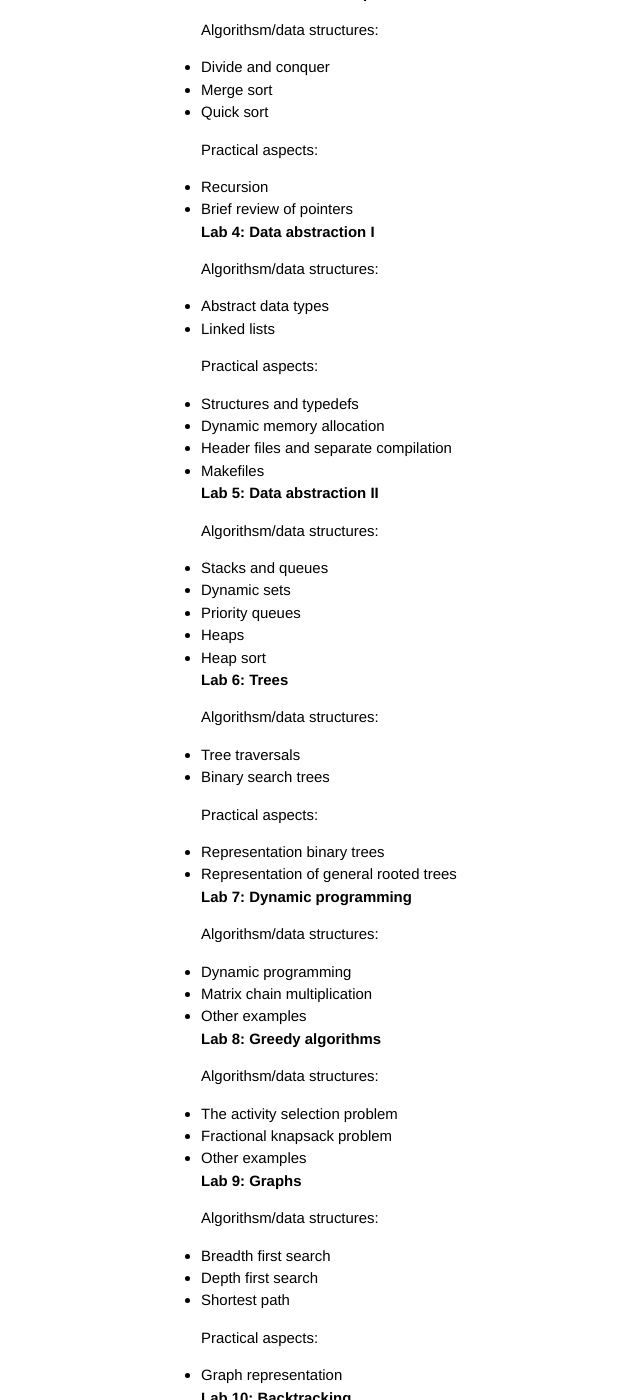
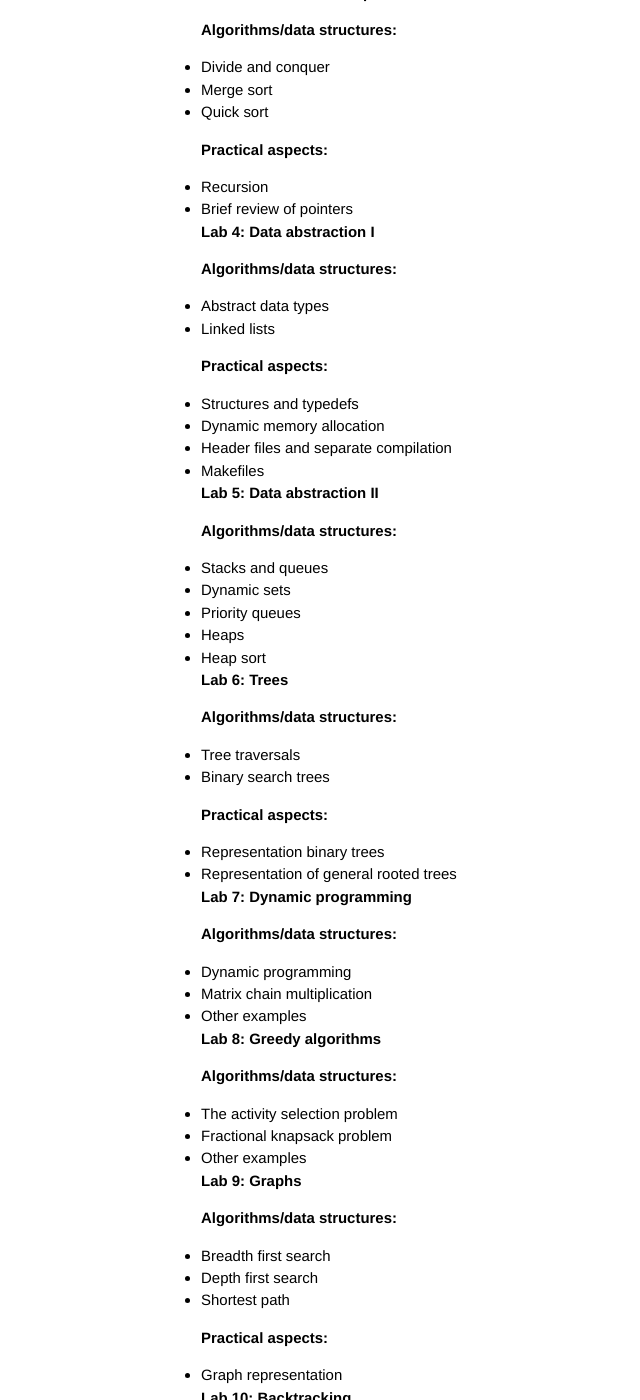
Before and after one commit to muscar/muscar.github.com, a Jekyll site: the page built from teaching/2014/spring/pt/index.html, in a window 1280 px wide and 1400 px high, scrolled down 534 px. Shown: the whole window, without its empty margins (125-765 px from the left). Built offline with Jekyll 4.4.1, drawn with Linux system fonts in a browser that asks for light colours; Markdown is read by kramdown in place of the engine named in the settings; some of the changed text lies outside the part shown.

Commit message:
Fixed typos in pt page.

```diff
--- a/teaching/2014/spring/pt/index.html
+++ b/teaching/2014/spring/pt/index.html
@@ -5,43 +5,43 @@ title: Alex's blog
 
 <h1 id="programming-techniques-spring-2014">Programming techniques, Spring 2014</h1>
 <h2 id="lab-1-introduction-administrativia">Lab 1: Introduction + Administrativia</h2>
-<p><string>Practical aspects:</strong></p>
+<p><strong>Practical aspects:</strong></p>
 <ul>
     <li>Administrativia</li>
     <li>Brief introduction to the compilation pipeline</li>
     <li>Brief review of Standard C</li>
 </ul>
 <h2 id="lab-2-elementary-sorts">Lab 2: Elementary sorts</h2>
-<p><string>Algorithsm/data structures:</strong></p>
+<p><strong>Algorithms/data structures:</strong></p>
 <ul>
     <li>Selection sort</li>
     <li>Insertion sort</li>
     <li>Shellsort</li>
 </ul>
-<p><string>Practical aspects:</strong></p>
+<p><strong>Practical aspects:</strong></p>
 <ul>
     <li>Control flow statements in C</li>
     <li>Using assertions to enforce pre/post-conditions and invariants</li>
 </ul>
 <h2 id="lab-3-divide-and-conquer-advanced-sorts">Lab 3: Divide and Conquer. Advanced sorts</h2>
-<p><string>Algorithsm/data structures:</strong></p>
+<p><strong>Algorithms/data structures:</strong></p>
 <ul>
     <li>Divide and conquer</li>
     <li>Merge sort</li>
     <li>Quick sort</li>
 </ul>
-<p><string>Practical aspects:</strong></p>
+<p><strong>Practical aspects:</strong></p>
 <ul>
     <li>Recursion</li>
     <li>Brief review of pointers</li>
 </ul>
 <h2 id="lab-4-data-abstraction-i">Lab 4: Data abstraction I</h2>
-<p><string>Algorithsm/data structures:</strong></p>
+<p><strong>Algorithms/data structures:</strong></p>
 <ul>
     <li>Abstract data types</li>
     <li>Linked lists</li>
 </ul>
-<p><string>Practical aspects:</strong></p>
+<p><strong>Practical aspects:</strong></p>
 <ul>
     <li>Structures and typedefs</li>
     <li>Dynamic memory allocation</li>
@@ -49,7 +49,7 @@ title: Alex's blog
     <li>Makefiles</li>
 </ul>
 <h2 id="lab-5-data-abstraction-ii">Lab 5: Data abstraction II</h2>
-<p><string>Algorithsm/data structures:</strong></p>
+<p><strong>Algorithms/data structures:</strong></p>
 <ul>
     <li>Stacks and queues</li>
     <li>Dynamic sets</li>
@@ -58,50 +58,50 @@ title: Alex's blog
     <li>Heap sort</li>
 </ul>
 <h2 id="lab-6-trees">Lab 6: Trees</h2>
-<p><string>Algorithsm/data structures:</strong></p>
+<p><strong>Algorithms/data structures:</strong></p>
 <ul>
     <li>Tree traversals</li>
     <li>Binary search trees</li>
 </ul>
-<p><string>Practical aspects:</strong></p>
+<p><strong>Practical aspects:</strong></p>
 <ul>
     <li>Representation binary trees</li>
     <li>Representation of general rooted trees</li>
 </ul>
 <h2 id="lab-7-dynamic-programming">Lab 7: Dynamic programming</h2>
-<p><string>Algorithsm/data structures:</strong></p>
+<p><strong>Algorithms/data structures:</strong></p>
 <ul>
     <li>Dynamic programming</li>
     <li>Matrix chain multiplication</li>
     <li>Other examples</li>
 </ul>
 <h2 id="lab-8-greedy-algorithms">Lab 8: Greedy algorithms</h2>
-<p><string>Algorithsm/data structures:</strong></p>
+<p><strong>Algorithms/data structures:</strong></p>
 <ul>
     <li>The activity selection problem</li>
     <li>Fractional knapsack problem</li>
     <li>Other examples</li>
 </ul>
 <h2 id="lab-9-graphs">Lab 9: Graphs</h2>
-<p><string>Algorithsm/data structures:</strong></p>
+<p><strong>Algorithms/data structures:</strong></p>
 <ul>
     <li>Breadth first search</li>
     <li>Depth first search</li>
     <li>Shortest path</li>
 </ul>
-<p><string>Practical aspects:</strong></p>
+<p><strong>Practical aspects:</strong></p>
 <ul>
     <li>Graph representation</li>
 </ul>
 <h2 id="lab-10-backtracking">Lab 10: Backtracking</h2>
-<p><string>Algorithsm/data structures:</strong></p>
+<p><strong>Algorithms/data structures:</strong></p>
 <ul>
     <li>N-queens problem</li>
     <li>Discrete knapsack problem</li>
     <li>Other examples</li>
 </ul>
 <h2 id="lab-9-combinatorial-algorithms">Lab 11: Combinatorial algorithms</h2>
-<p><string>Algorithsm/data structures:</strong></p>
+<p><strong>Algorithms/data structures:</strong></p>
 <ul>
     <li>Cartesian products</li>
     <li>Subsets</li>
```
Also changed, not shown: _drafts/2014-02-22-on-elegance.markdown (added, +8 -0 lines), _posts/2014-02-17-welcome-to-jekyll.markdown (deleted, +0 -24 lines).
